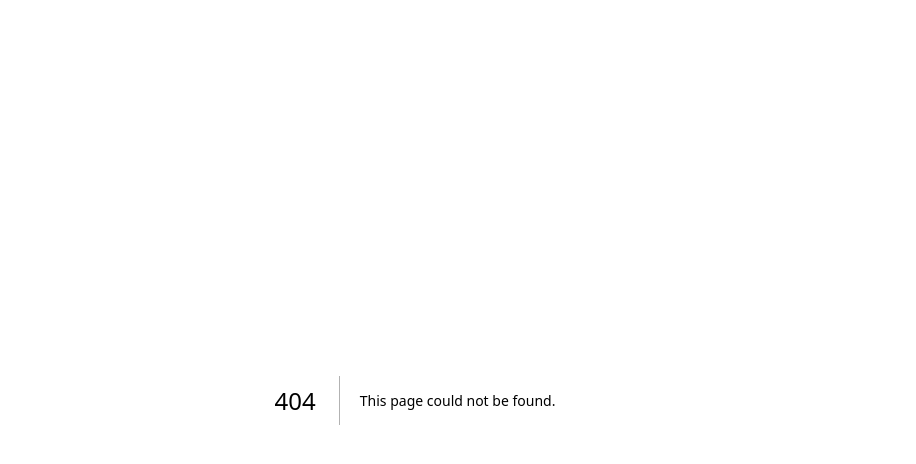
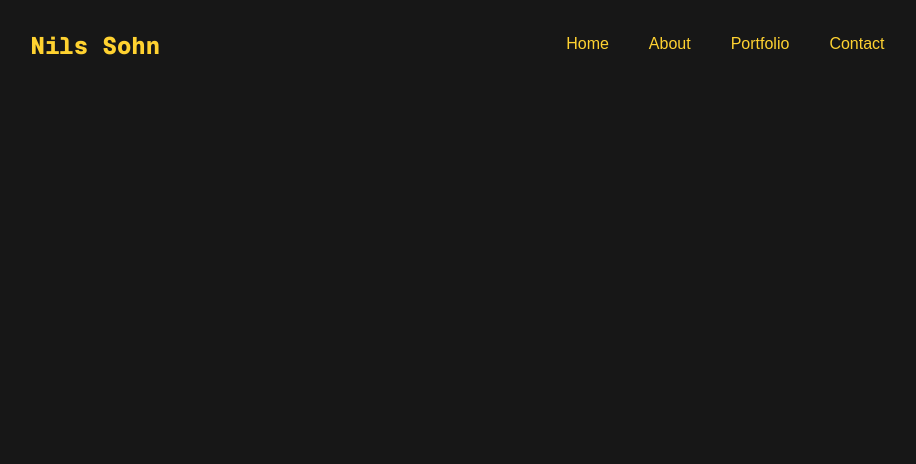
Before and after one commit to sohndotcloud/epub-online, a Next.js app: page /about in a window 1280 px wide. Before the commit this address had no page. Shown: the top 464 px of the page, without its empty margins (225-1141 px from the left). Built offline with nearby package versions, Linux system fonts and the light colour scheme.

Commit message:
Removed ebook section

```diff
--- /dev/null
+++ b/app/about/page.tsx
@@ -0,0 +1,12 @@
+import React from 'react'
+import Nav from "../components/Nav"
+
+const AboutPage = () => {
+  return (
+    <div>
+      <Nav wave={"no"} />
+    </div>
+  )
+}
+
+export default AboutPage
--- a/app/components/Nav.tsx
+++ b/app/components/Nav.tsx
@@ -4,7 +4,7 @@ import Link from 'next/link'
 import React, { useEffect, useState } from "react";
 import {motion} from "framer-motion"
 
-export default function Nav() {
+export default function Nav({wave}) {
     const [header,setHeader] = useState(false);
 
     const scrollHeader = () => {
@@ -36,7 +36,7 @@ export default function Nav() {
             transition={{ delay: .5, duration: .5 }}>
               <motion.div animate={{ opacity: 0 }}
             transition={{ delay: 1, duration: .6 }}>
-              👋</motion.div></motion.div></motion.div>
+              { wave == "no" ? "" : "👋" }</motion.div></motion.div></motion.div>
               </Link></motion.div>
       <ul className="hidden md:flex w-200 pl-14 pr-14 mt-3 justify-between p-5 lg:justify-center item-center w-full mt-3 text-amber-300">
         <motion.li initial={{ opacity: 0, x: +25}}
@@ -44,7 +44,7 @@ export default function Nav() {
           transition={{ duration: 1 }}><Link className="hover:text-amber-700" href="/">Home</Link></motion.li>
         <motion.li initial={{ opacity: 0, x: +25}}
           animate={{ opacity: 1, x: 0 }}
-          transition={{ duration: 1 }}><Link className="hover:text-amber-700" href="/">About</Link></motion.li>
+          transition={{ duration: 1 }}><Link className="hover:text-amber-700" href="/about">About</Link></motion.li>
           <motion.li initial={{ opacity: 0, x: +25}}
           animate={{ opacity: 1, x: 0 }}
           transition={{ duration: 1 }}><Link className="hover:text-amber-700" href="/">Portfolio</Link></motion.li>
--- a/app/globals.css
+++ b/app/globals.css
@@ -23,7 +23,3 @@ body {
 ul li {
   @apply mx-5
 }
-
-.selected {
-
-}
```
Also changed, not shown: 1 other file (tests, documents, lock files or other folders).
